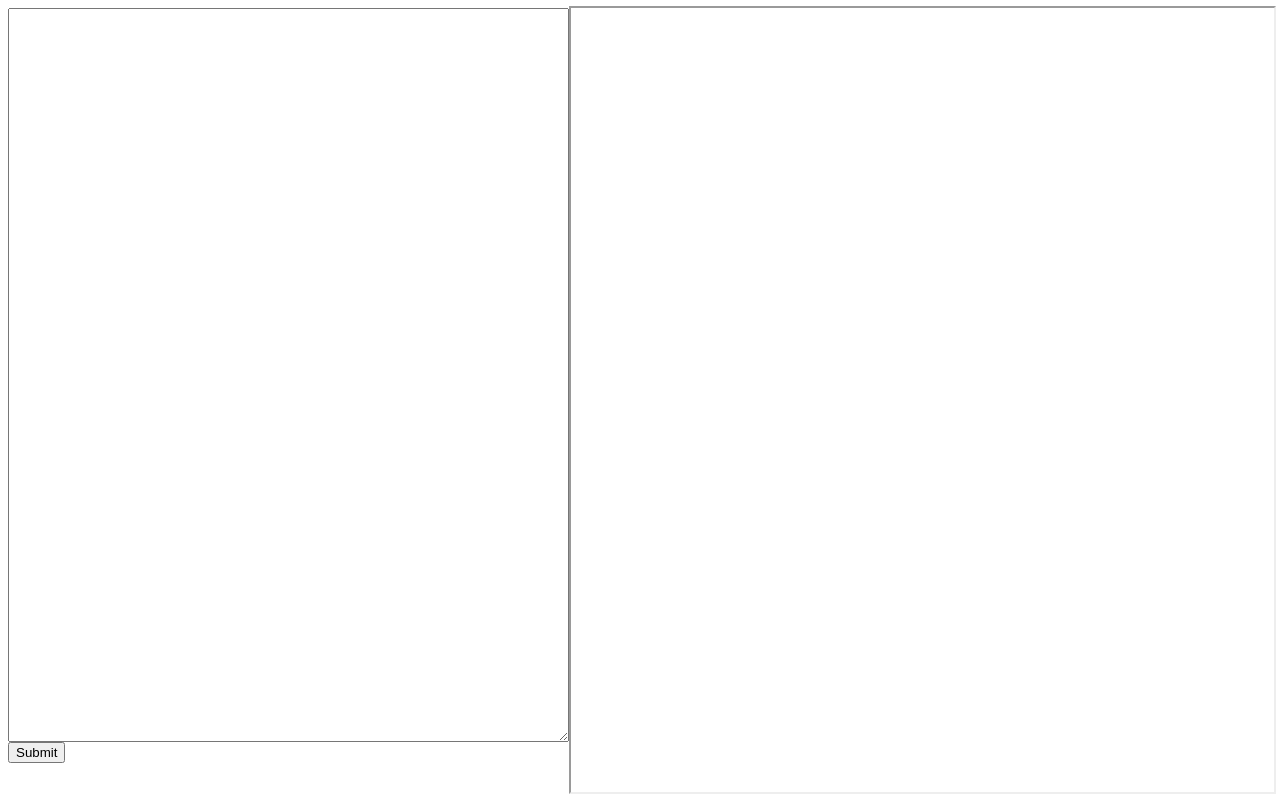
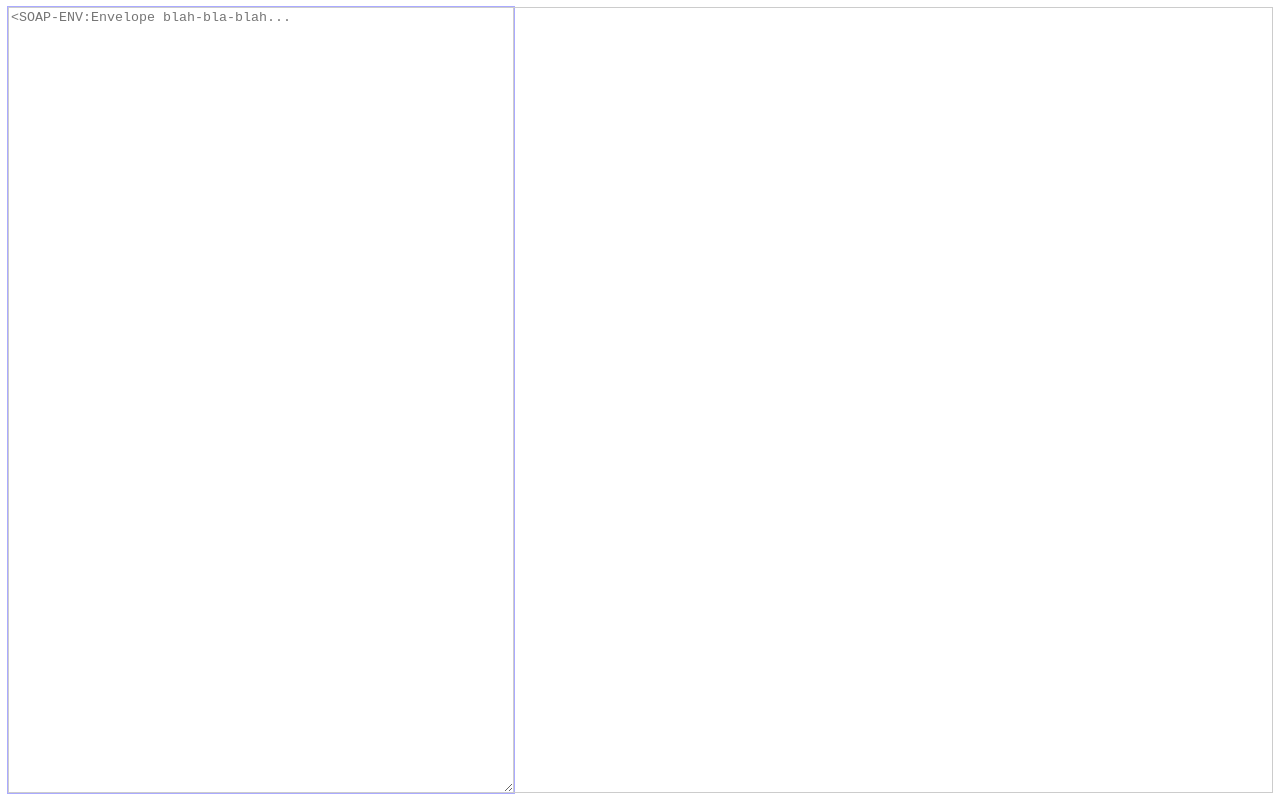
Before and after one commit to do-/smevka, a plain HTML site: page front/root/index.html in a window 1280 px wide. Drawn offline with Linux system fonts and the light colour scheme; files that its build step writes are made by us from their sources.

Commit message:
ui cosmetics

```diff
--- /dev/null
+++ b/front/root/_/css.css
@@ -0,0 +1,26 @@
+html {
+	margin: 0;
+	padding: 0;
+}
+
+table {
+	border: 0;
+	width: 100%;
+	height: 100%;
+}
+
+textarea {
+	width: 100%;
+	height: calc(100% + 2px);
+	margin: -1px 0 0 0;
+	border: solid 1px #ccc;
+	outline: solid 1px #aaf;
+}
+
+iframe {
+	width: 100%;
+	height: 100%;
+	margin: 0;
+	border: solid 1px #ccc;
+	border-left: 0;
+}
--- a/front/root/index.html
+++ b/front/root/index.html
@@ -1,21 +1,21 @@
 <html>
 	<head>
 		<title>Заглушка для СМЭВ</title>
+		<script src="__/js.js"></script>
+		<link rel="stylesheet" type="text/css" href="__/css.css">
 	</head>
-	<body>
-		<table border=0 cellspacing=0 cellpadding=0 width=100% height=100%>
-			<tr width=50%>
-				<td>
+	<body onload="main()">
+		<table cellspacing=0 cellpadding=0>
+			<tr>
+				<td width=40%>
 					<form target=result action=_back method=post style="height:100%;margin:0;">
 						<input type=hidden name=type value=soap_message>
 						<input type=hidden name=part value=json>
-						<textarea name=xml style="width:100%;height:calc(100% - 50px);">
-						</textarea>
-						<input type=submit>
+						<textarea name=xml placeholder="&lt;SOAP-ENV:Envelope blah-bla-blah..."></textarea>
 					</form>
 				</td>
 				<td>
-					<iframe name=result width=100% height=100%>
+					<iframe name=result>
 					</iframe>
 				</td>
 			</tr>
```
Also changed, not shown: front/root/_/js.js (added, +48 -0 lines).
